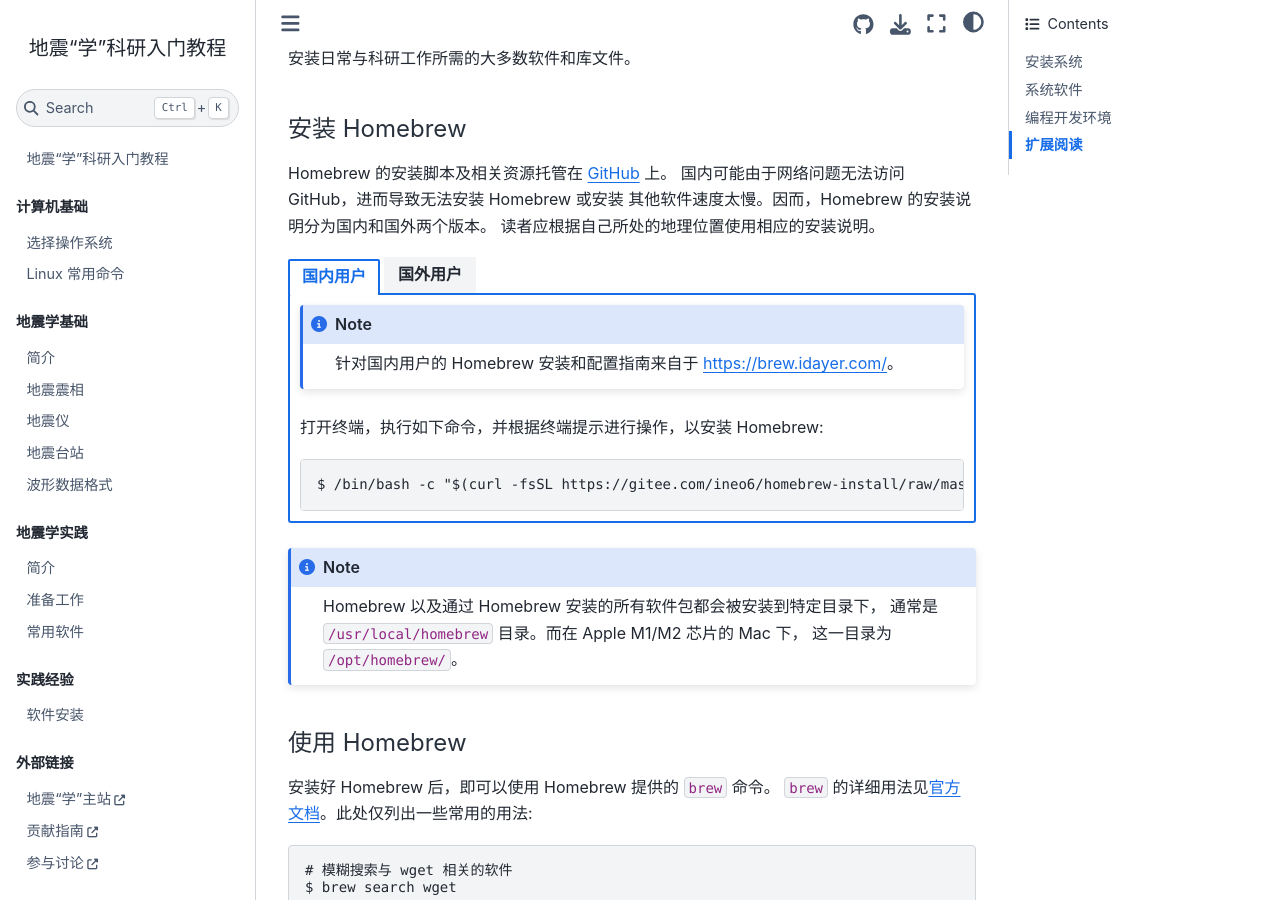
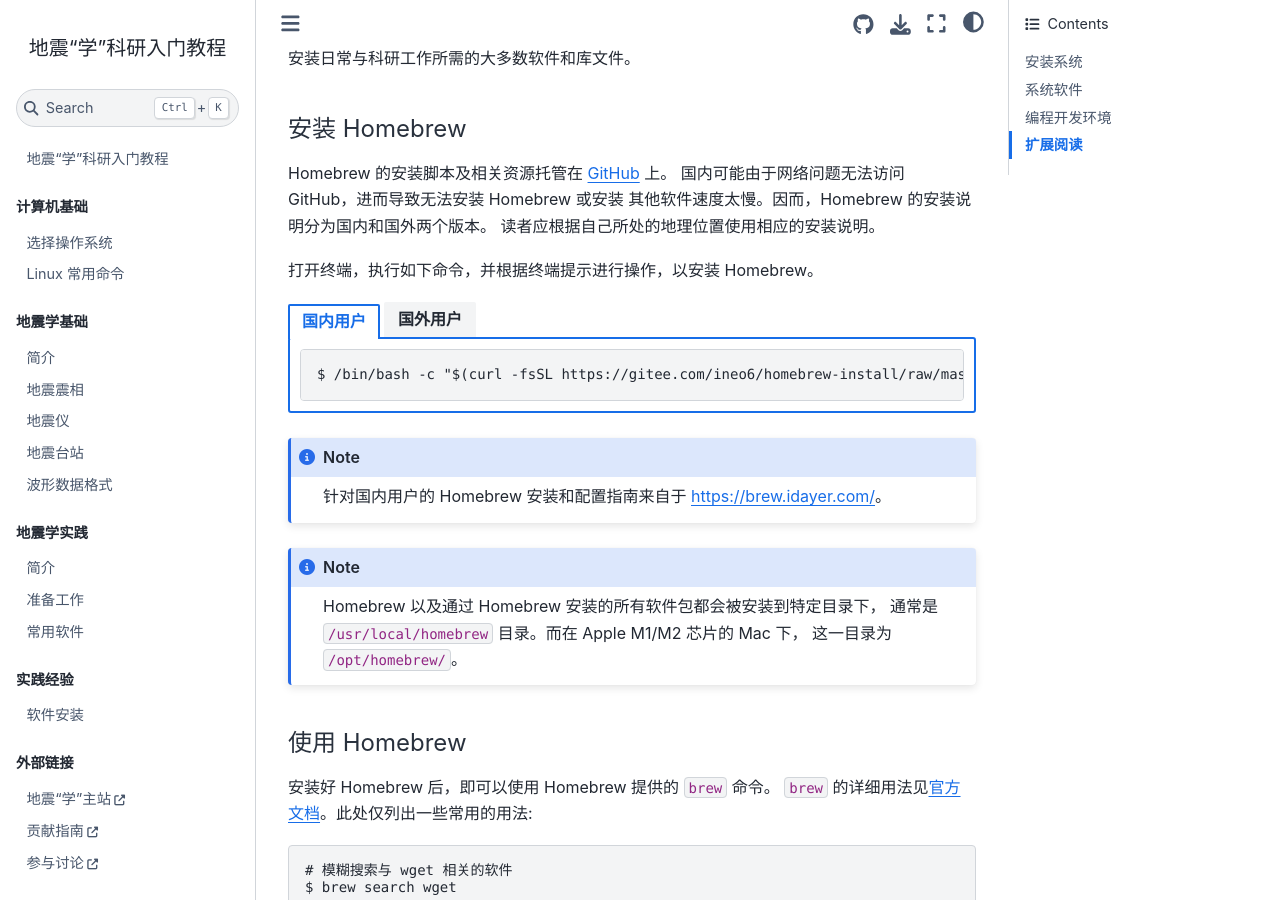
Before and after one commit to seismo-learn/seismology101, a Jupyter Book: the page built from source/computer/macos-setup.md, in a window 1280 px wide and 900 px high, scrolled down 1502 px. Built offline with Jupyter Book 1.0.4 settings and Sphinx 7.4.7 and the Sphinx Book theme 1.1.4, drawn with Linux system fonts in a browser that asks for light colours; pages that are not in the unit, such as notebooks, are missing from menus; part of the change alters nothing that is shown.

````diff
--- a/source/computer/macos-setup.md
+++ b/source/computer/macos-setup.md
@@ -64,29 +64,24 @@ Homebrew 的安装脚本及相关资源托管在 [GitHub](https://github.com/)
 其他软件速度太慢。因而，Homebrew 的安装说明分为国内和国外两个版本。
 读者应根据自己所处的地理位置使用相应的安装说明。
 
-:::::{tab-set}
+打开终端，执行如下命令，并根据终端提示进行操作，以安装 Homebrew。
+::::{tab-set}
+:::{tab-item} 国内用户
+```
+$ /bin/bash -c "$(curl -fsSL https://gitee.com/ineo6/homebrew-install/raw/master/install.sh)"
+```
+:::
 
-::::{tab-item} 国内用户
+:::{tab-item} 国外用户
+```
+$ /bin/bash -c "$(curl -fsSL https://raw.githubusercontent.com/Homebrew/install/HEAD/install.sh)"
+```
+:::
+::::
 
 :::{note}
 针对国内用户的 Homebrew 安装和配置指南来自于 <https://brew.idayer.com/>。
 :::
-
-打开终端，执行如下命令，并根据终端提示进行操作，以安装 Homebrew:
-
-```
-$ /bin/bash -c "$(curl -fsSL https://gitee.com/ineo6/homebrew-install/raw/master/install.sh)"
-```
-::::
-
-:::{tab-item} 国外用户
-打开终端，执行如下命令，并根据终端提示进行操作，以安装 Homebrew:
-
-```
-$ /bin/bash -c "$(curl -fsSL https://raw.githubusercontent.com/Homebrew/install/HEAD/install.sh)"
-```
-:::
-:::::
 
 :::{note}
 Homebrew 以及通过 Homebrew 安装的所有软件包都会被安装到特定目录下，
````
